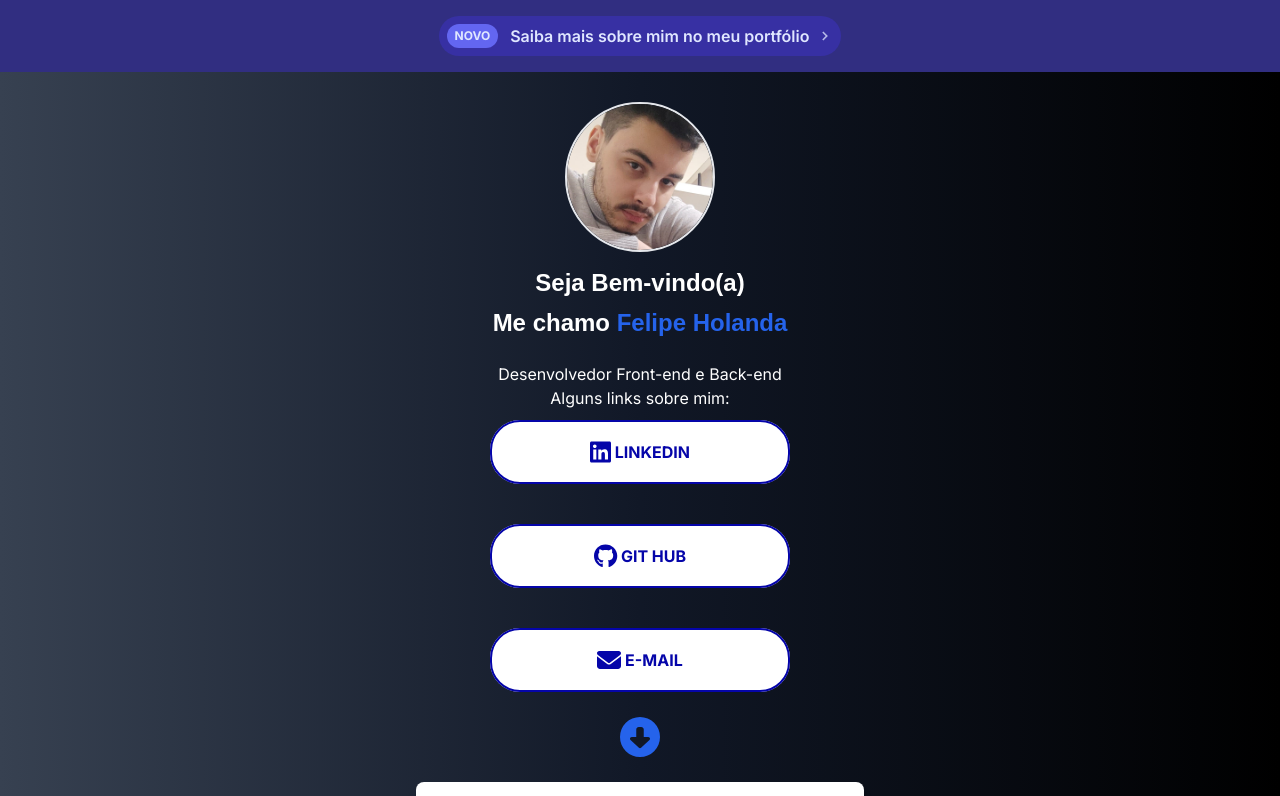
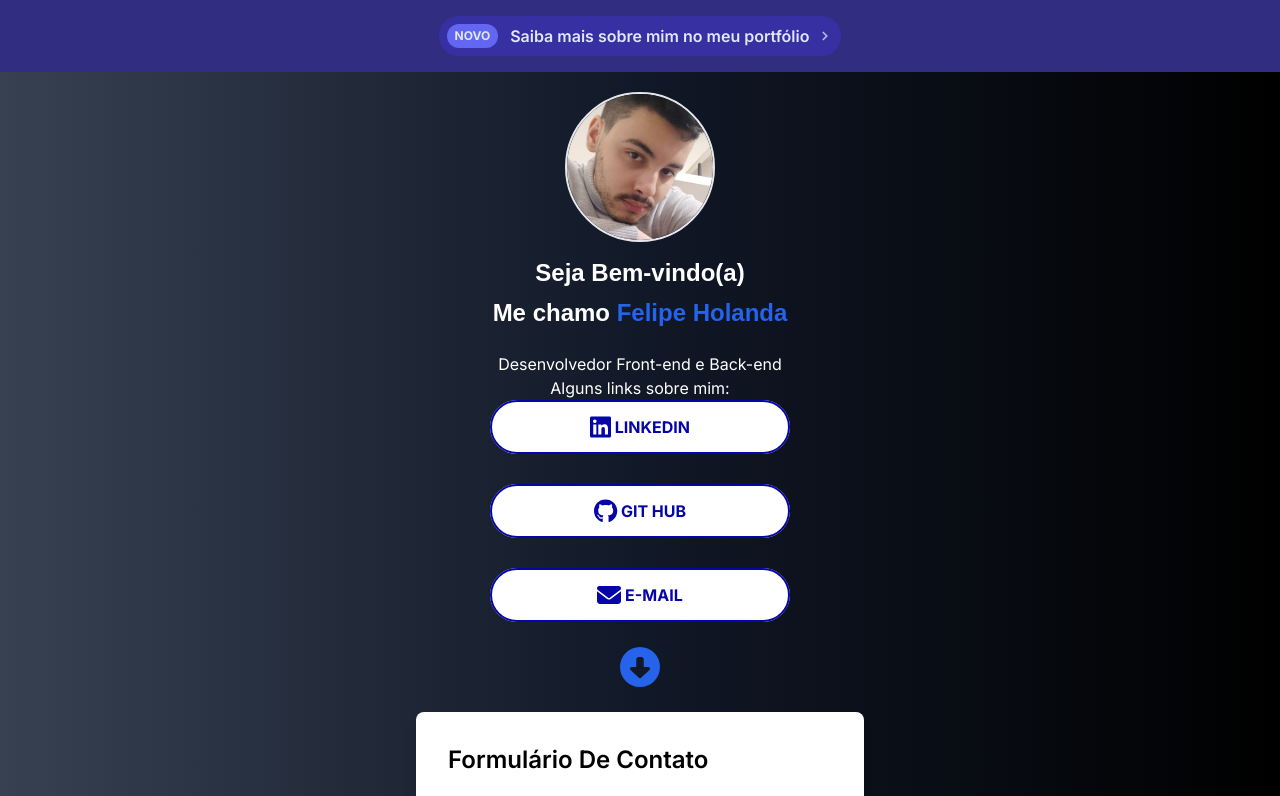
Before and after one commit to felipeholanda2077/LinkTree_Caseiro, a Next.js app: page / in a window 1280 px wide. Shown: the top 796 px of the page. Built offline with nearby package versions, Linux system fonts and the light colour scheme.

Commit message:
Tamanho dos botões

```diff
--- a/src/app/scss/Button.scss
+++ b/src/app/scss/Button.scss
@@ -1,5 +1,5 @@
 .buttons {
-  margin-top: 10px;
+  margin-top: 0px;
   text-align: center;
   border-radius:30px;
   margin-bottom: -120px;
@@ -7,7 +7,7 @@
 }
 
 .imag {
-  margin-top: -10px;
+  margin-top: -20px;
   text-align: center;
   border-radius: 100%;
 }
@@ -20,7 +20,7 @@ $borderW: 2px;
   $numOfBlobs: 3;
   z-index: 0;
   position: relative;
-  padding: 20px 30px;
+  padding: 15px 30px;
   margin-bottom: 0px;
   text-align: center;
   text-transform: uppercase;
```
